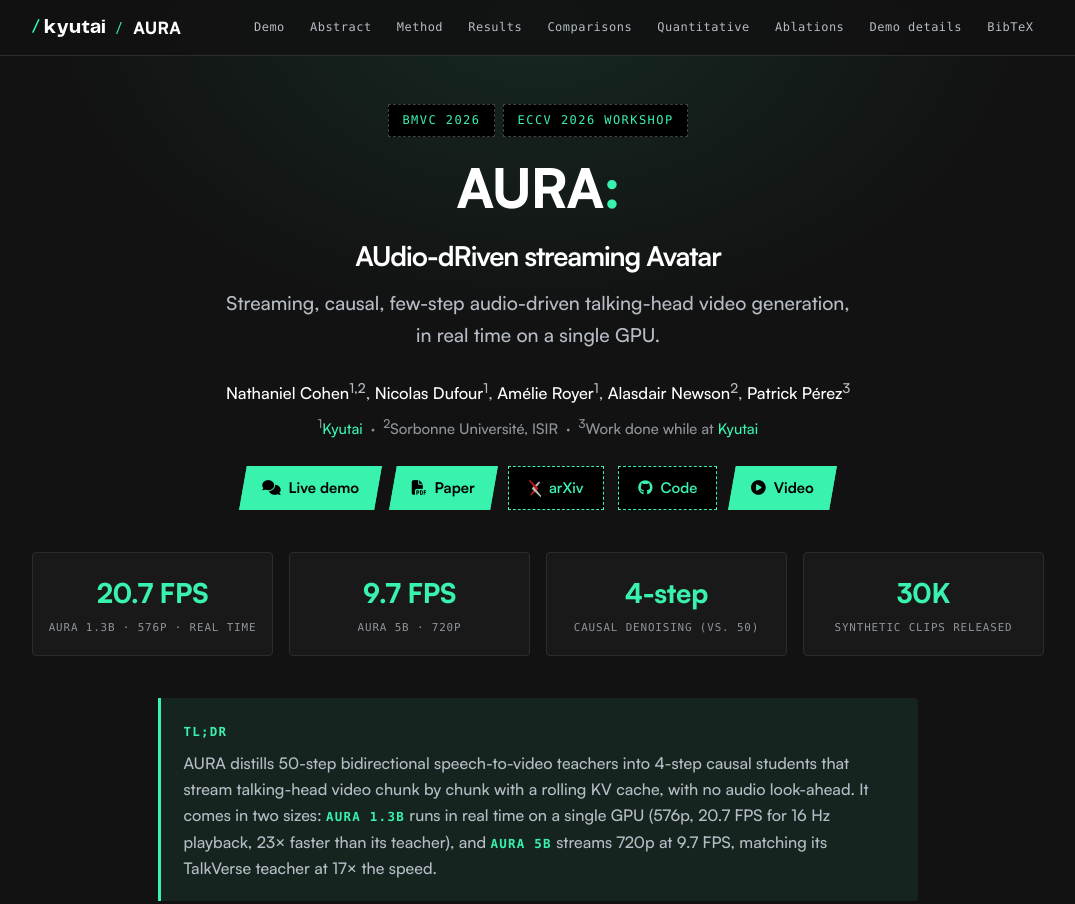
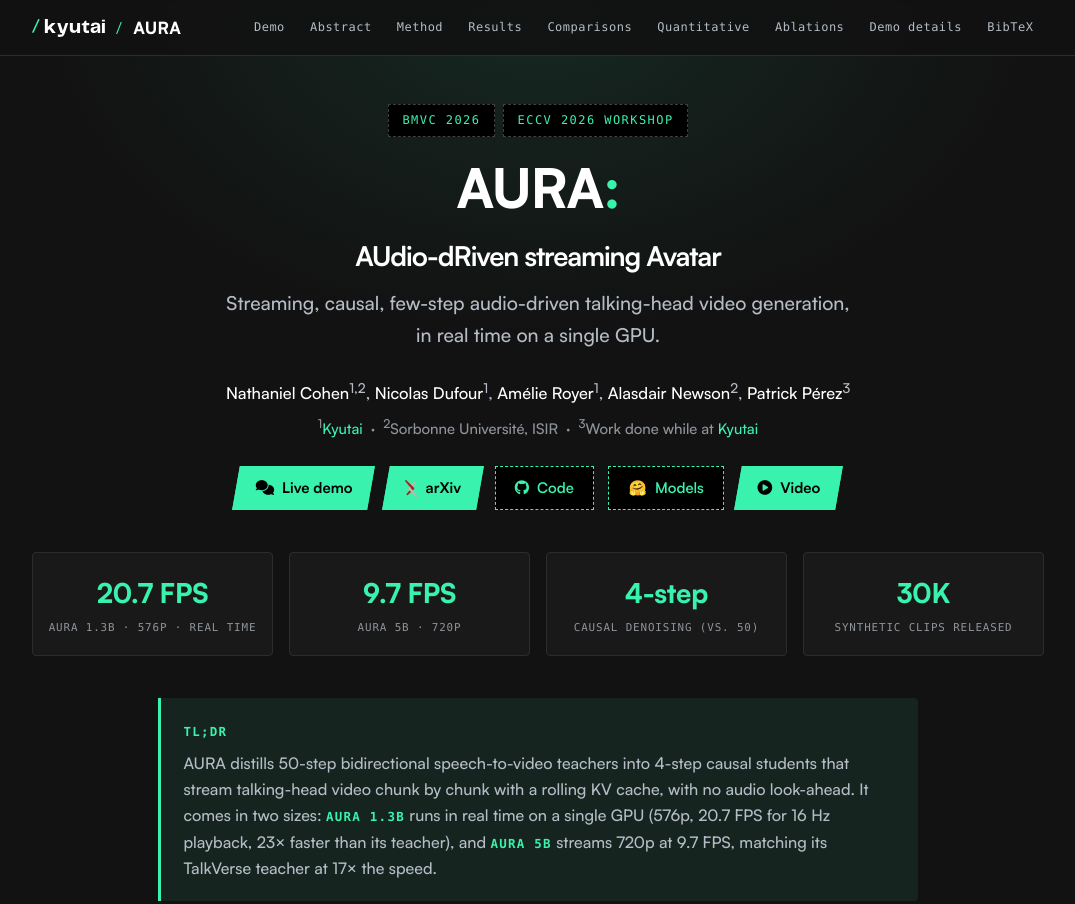
Before and after one commit to NathanielCohen3/aura_website, a plain HTML site: page index.html in a window 1280 px wide. Shown: the top 904 px of the page, without its empty margins (102-1177 px from the left). Drawn offline with Linux system fonts and the light colour scheme.

Commit message:
Release links: arXiv 2611.26540, kyutai-labs/aura code, HF models; drop BMVC PDF button; canonical to kyutai.org blog post
Co-Authored-By: Claude Opus 5.5 <noreply@anthropic.com>

```diff
--- a/index.html
+++ b/index.html
@@ -10,6 +10,9 @@
   <meta property="og:description"
     content="AURA is a family of causal few-step speech-to-video models: AURA 1.3B streams 576p talking-head video in real time on a single GPU, AURA 5B streams 720p at 9.7 FPS.">
   <meta property="og:type" content="website">
+  <!-- Official page is the Kyutai blog post; this copy points search engines there -->
+  <link rel="canonical" href="https://kyutai.org/blog/2026-11-20-aura/">
+  <meta property="og:url" content="https://kyutai.org/blog/2026-11-20-aura/">
 
   <link rel="preload" href="static/fonts/Satoshi-Variable.woff2" as="font" type="font/woff2" crossorigin>
   <meta name="theme-color" content="#121212">
@@ -1202,13 +1205,11 @@
         Université,
         ISIR &nbsp;·&nbsp; <sup>3</sup>Work done while at <a href="https://kyutai.org">Kyutai</a></p>
 
-      <!-- EDIT: add arXiv / Code links once public; when arXiv is live, REMOVE the Paper button (arXiv takes its place) -->
-
       <div class="links">
         <a class="btn" href="https://aura.kyutai.org/" target="_blank" rel="noopener"><i class="fas fa-comments"></i> Live demo</a>
-        <a class="btn" href="static/paper/AURA_bmvc.pdf"><i class="fas fa-file-pdf"></i> Paper</a>
-        <a class="btn ghost" href="#"><!-- official arXiv logomark --><svg class="arxiv-logo" aria-hidden="true" xmlns="http://www.w3.org/2000/svg" viewBox="0 0 17.732 24.269"><g><path d="M573.549,280.916l2.266,2.738,6.674-7.84c.353-.47.52-.717.353-1.117a1.218,1.218,0,0,0-1.061-.748h0a.953.953,0,0,0-.712.262Z" transform="translate(-566.984 -271.548)" fill="#bdb9b4"/><path d="M579.525,282.225l-10.606-10.174a1.413,1.413,0,0,0-.834-.5,1.09,1.09,0,0,0-1.027.66c-.167.4-.047.681.319,1.206l8.44,10.242h0l-6.282,7.716a1.336,1.336,0,0,0-.323,1.3,1.114,1.114,0,0,0,1.04.69A.992.992,0,0,0,571,293l8.519-7.92A1.924,1.924,0,0,0,579.525,282.225Z" transform="translate(-566.984 -271.548)" fill="#b31b1b"/><path d="M584.32,293.912l-8.525-10.275,0,0L573.53,280.9l-1.389,1.254a2.063,2.063,0,0,0,0,2.965l10.812,10.419a.925.925,0,0,0,.742.282,1.039,1.039,0,0,0,.953-.667A1.261,1.261,0,0,0,584.32,293.912Z" transform="translate(-566.984 -271.548)" fill="#bdb9b4"/></g></svg> arXiv</a>
-        <a class="btn ghost" href="#"><i class="fab fa-github"></i> Code</a>
+        <a class="btn" href="https://arxiv.org/abs/2611.26540" target="_blank" rel="noopener"><!-- official arXiv logomark --><svg class="arxiv-logo" aria-hidden="true" xmlns="http://www.w3.org/2000/svg" viewBox="0 0 17.732 24.269"><g><path d="M573.549,280.916l2.266,2.738,6.674-7.84c.353-.47.52-.717.353-1.117a1.218,1.218,0,0,0-1.061-.748h0a.953.953,0,0,0-.712.262Z" transform="translate(-566.984 -271.548)" fill="#bdb9b4"/><path d="M579.525,282.225l-10.606-10.174a1.413,1.413,0,0,0-.834-.5,1.09,1.09,0,0,0-1.027.66c-.167.4-.047.681.319,1.206l8.44,10.242h0l-6.282,7.716a1.336,1.336,0,0,0-.323,1.3,1.114,1.114,0,0,0,1.04.69A.992.992,0,0,0,571,293l8.519-7.92A1.924,1.924,0,0,0,579.525,282.225Z" transform="translate(-566.984 -271.548)" fill="#b31b1b"/><path d="M584.32,293.912l-8.525-10.275,0,0L573.53,280.9l-1.389,1.254a2.063,2.063,0,0,0,0,2.965l10.812,10.419a.925.925,0,0,0,.742.282,1.039,1.039,0,0,0,.953-.667A1.261,1.261,0,0,0,584.32,293.912Z" transform="translate(-566.984 -271.548)" fill="#bdb9b4"/></g></svg> arXiv</a>
+        <a class="btn ghost" href="https://github.com/kyutai-labs/aura" target="_blank" rel="noopener"><i class="fab fa-github"></i> Code</a>
+        <a class="btn ghost" href="https://huggingface.co/collections/kyutai/aura" target="_blank" rel="noopener"><span aria-hidden="true">🤗</span> Models</a>
         <a class="btn" href="#video"><i class="fas fa-circle-play"></i> Video</a>
       </div>
 
```
